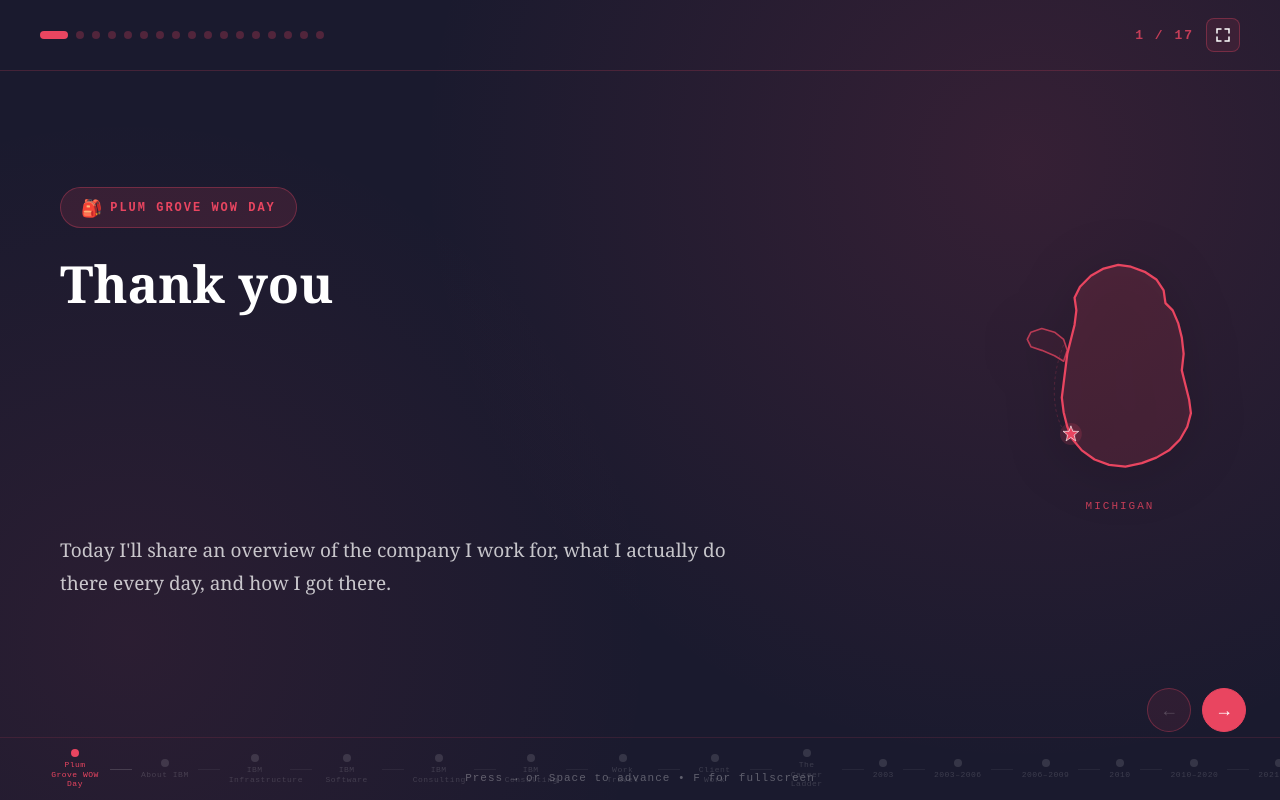
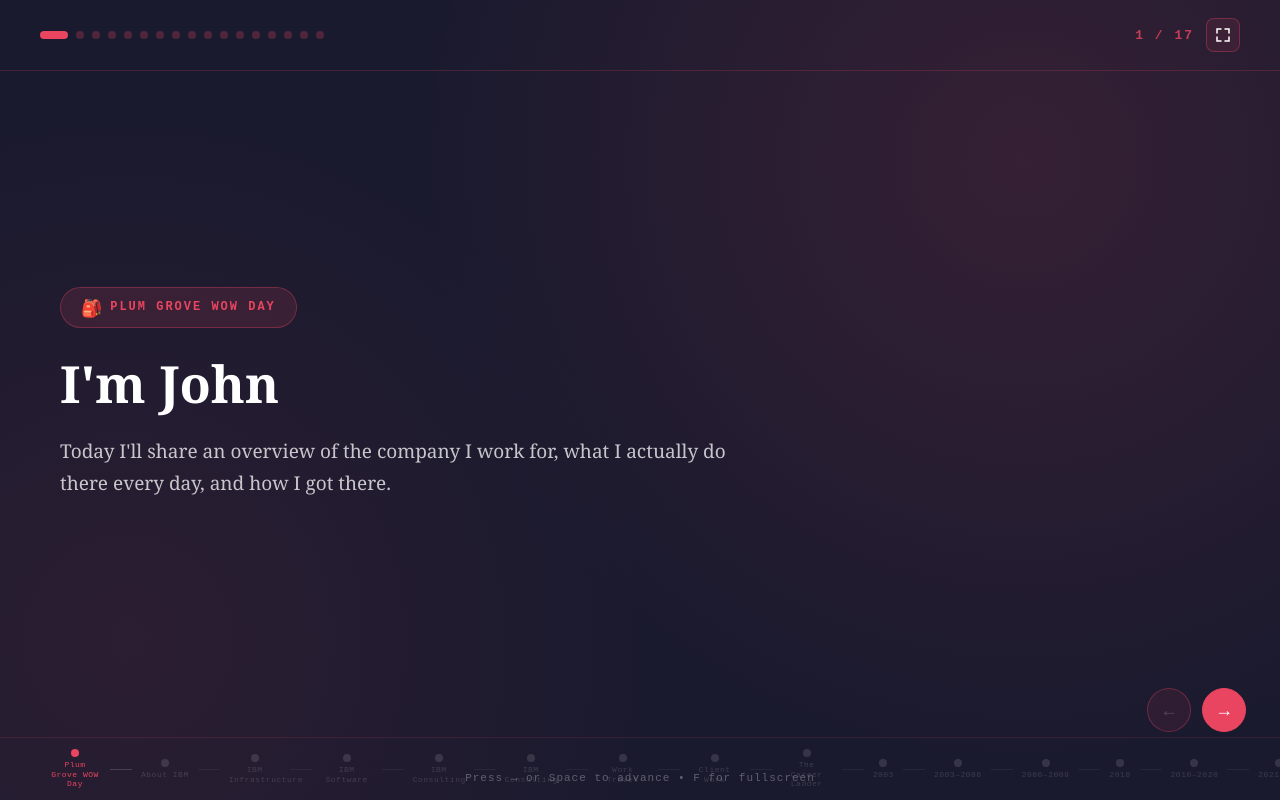
Before and after one commit to palatinescreentime/wowday, a React (Vite) app: page / in a window 1280 px wide. Built offline with nearby package versions, Linux system fonts and the light colour scheme.

Commit message:
Update App.jsx

```diff
--- a/src/App.jsx
+++ b/src/App.jsx
@@ -284,7 +284,7 @@ const slides = [
     icon: "🎒",
     color: "#1a1a2e",
     accent: "#e94560",
-    title: "Thank you",
+    title: "I'm John",
     body: "Today I'll share an overview of the company I work for, what I actually do there every day, and how I got there.",
     stat: null,
     tag: null,
@@ -819,9 +819,7 @@ export default function CareerTimeline() {
                 style={{ background: "transparent", padding: 0, borderRadius: 0 }} />
             </div>
           )}
-          {slide.type === "intro" && !mobile && (
-            <MichiganGraphic accent={slide.accent} />
-          )}
+
 
         </div>
 
```
